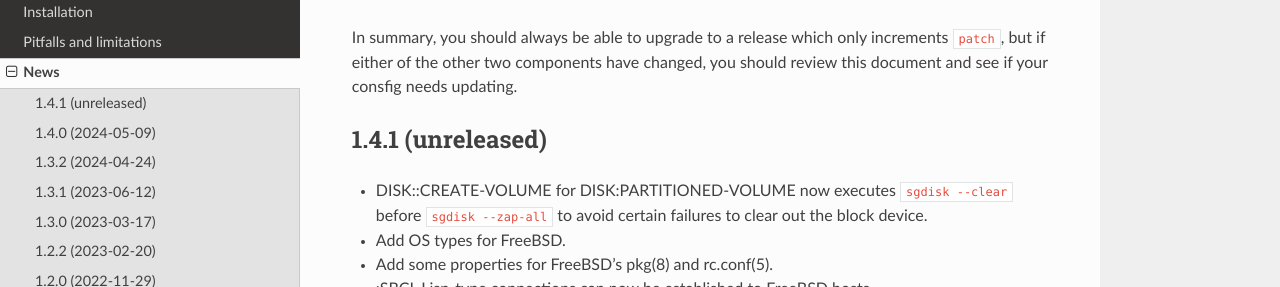
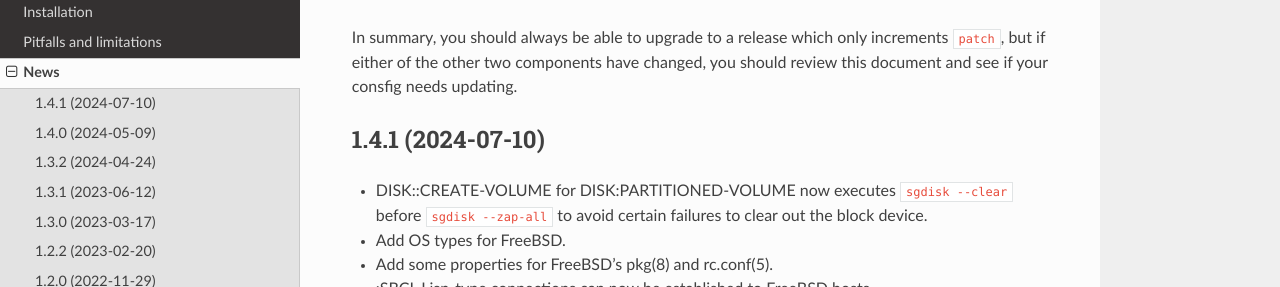
Before and after one commit to spwhitton/consfigurator, a Sphinx documentation site: the page built from doc/news.rst, in a window 1280 px wide and 900 px high, scrolled down 386 px. Shown: the part 137-424 px from the top of the window. Built offline with Sphinx 7.4.7 and the Read the Docs theme 2.0.0, drawn with Linux system fonts in a browser that asks for light colours; pages that are not in the unit, such as notebooks, are missing from menus.

```diff
--- a/doc/conf.py
+++ b/doc/conf.py
@@ -22,7 +22,7 @@ copyright = '2015-2018, 2020-2024, Sean Whitton, 2021-2022 David Bremner'
 author = 'Sean Whitton'
 
 # The full version, including alpha/beta/rc tags
-release = '1.4.0'
+release = '1.4.1'
 
 
 # -- General configuration ---------------------------------------------------
--- a/doc/news.rst
+++ b/doc/news.rst
@@ -23,7 +23,7 @@ In summary, you should always be able to upgrade to a release which only
 increments ``patch``, but if either of the other two components have changed,
 you should review this document and see if your consfig needs updating.
 
-1.4.1 (unreleased)
+1.4.1 (2024-07-10)
 ------------------
 
 - DISK::CREATE-VOLUME for DISK:PARTITIONED-VOLUME now executes
```
Also changed, not shown: 3 other files.
